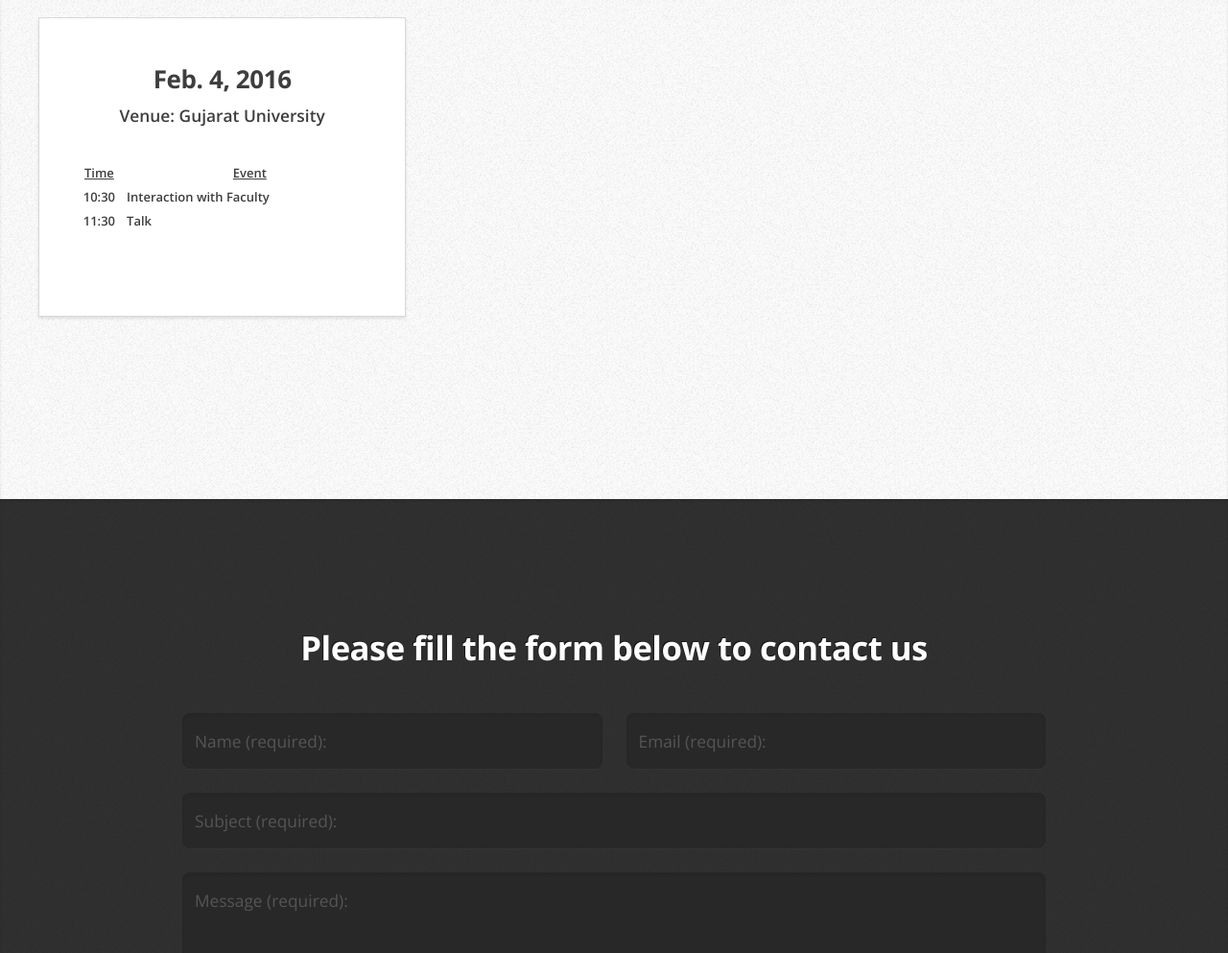
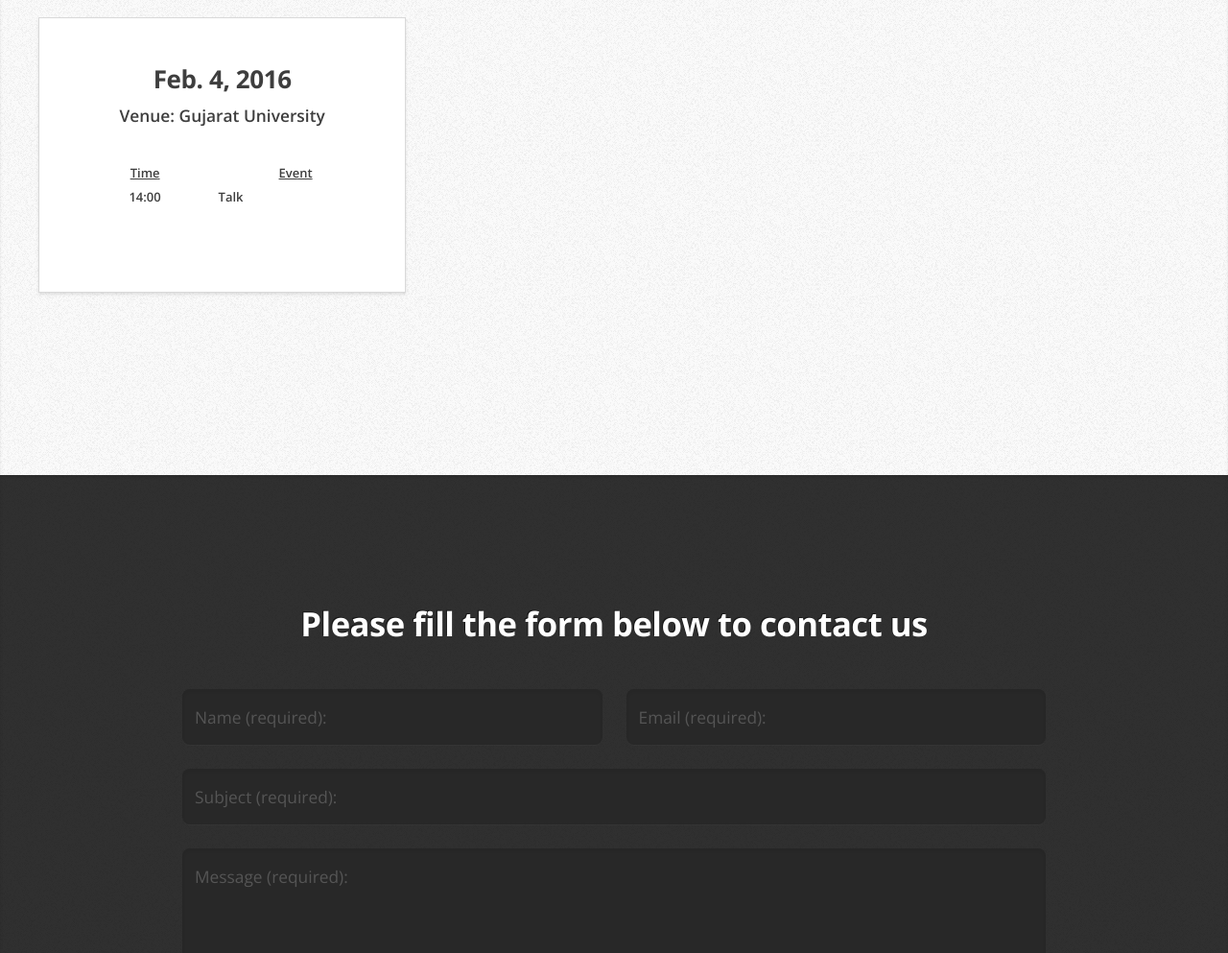
Before and after one commit to mgpadalkar/acmdsp2016, a plain HTML site: page index.html in a window 1280 px wide. Shown: the part 3276-4269 px from the top of the page at 96% size. Drawn offline with nearby package versions, Linux system fonts and the light colour scheme.

Commit message:
GU update
GU update

```diff
--- a/index.html
+++ b/index.html
@@ -228,12 +228,12 @@
 											<th><u>Time</u></th>
 											<th><u>Event</u></th>
 										</tr>
-										<tr align=left>
+										<!--<tr align=left>
 											<td align=center>10:30</td>
 											<td>Interaction with Faculty</td>
-										</tr>
+										</tr>-->
 										<tr align=left>
-											<td align=center>11:30</td>
+											<td align=center>14:00</td>
 											<td>Talk</td>
 										</tr>
 									</table>
```
